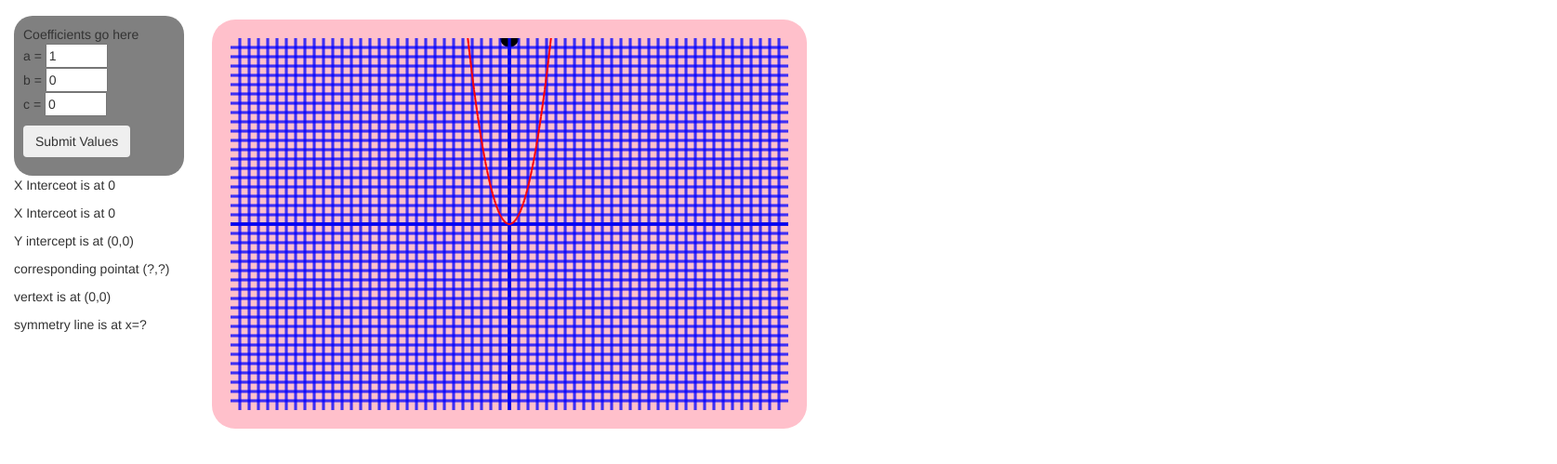
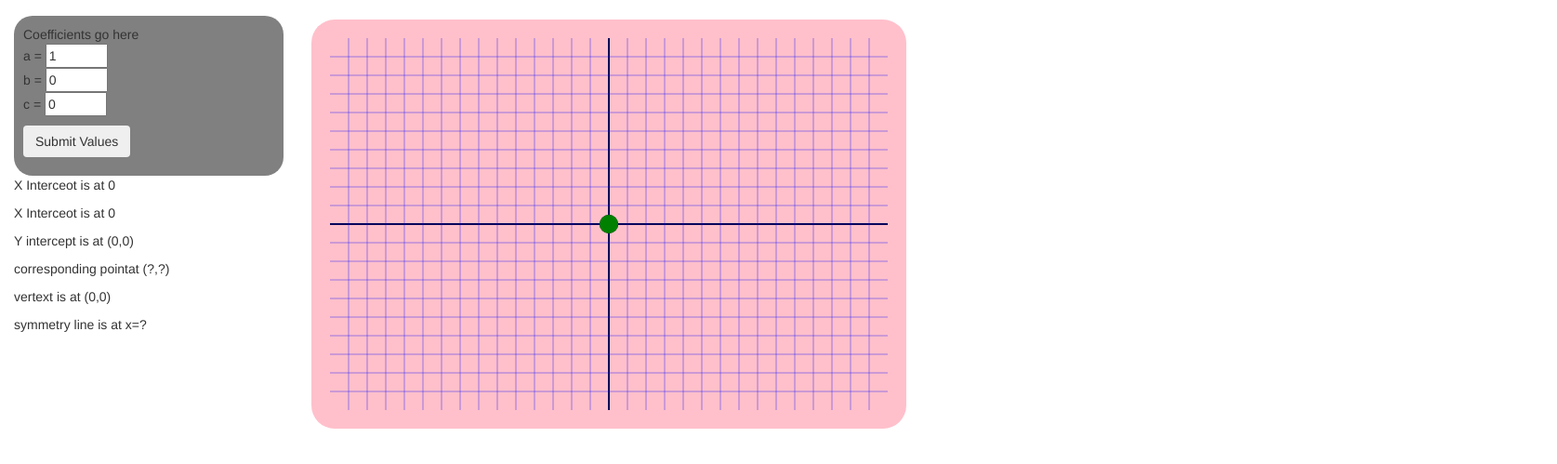
Before and after one commit to Nejat-Ali1/quadGrapher2018, a plain HTML site: page index.html in a window 1280 px wide. Shown: the part 55-554 px from the top of the page at 93% size, 1675 px wide, since content can reach past the window. Drawn offline with nearby package versions, Linux system fonts and the light colour scheme.

Commit message:
Add files via upload
on Friday 2/9/2018

```diff
--- a/index.html
+++ b/index.html
@@ -71,7 +71,7 @@
 <!--    our main body of divs that are responsive (go from in-line to block when screen is small) -->
 <div class="container-fluid">
   <div class="row content">
-    <div class="col-sm-2 sidenav">
+    <div class="col-sm-3 sidenav">
       <div class="coeff">
         <p class="formInfo">Coefficients go here<br>
 
--- a/quadScript.js
+++ b/quadScript.js
@@ -1,5 +1,5 @@
 //Javascript for drawing and calculating quadratics 2017
-var a, b, c, context, w, h, k=10;
+var a, b, c, context, w, h, k=20;
 
 function init() {
   canvas= document.getElementById("mycanvas");
@@ -35,17 +35,25 @@ function results() {
   vX = -(b*1)/(2*a);
   vY = a*Math.pow(vX,2)+b*vX+c*1;
   $("#vertex").text("Vertex is at (" + vX+","+vY+")");
+  ctx.beginPath();
+  ctx.arc(w/2+vX*k,h/2-vY*k,10,0,6.28);
+  ctx.fill();
   $("#y-int").text(" Y intercept is at (0,"+ c +")");
-  ctx.fillstyle="green";
+  ctx.fillStyle="green";
   ctx.beginPath();
-  ctx.arc(w/2+vX,c,10,0,6.28);
+  ctx.arc(w/2,h/2-c*k,10,0,6.28);
+  ctx.fill();
+  Xcp = 2*vX;
+  $("#cp").text ("corr. Pt is at ("+Xcp+","+c+")");
+ctx.beginPath();
+  ctx.arc(E,h/2-c*k,10,0,6.28);
   ctx.fill();
 
 }  // close results()
 
 function graphpaper() {
   // the x and y axis drawn
-  ctx.lineWidth= 3;
+  ctx.lineWidth= 2;
   ctx.beginPath();
   ctx.moveTo(w/2,0);
   ctx.lineTo(w/2,h);
@@ -57,7 +65,7 @@ function graphpaper() {
   ctx.stroke();
 
   // thin line with a 50% opacity using rgba()
-  ctx.strokeStyle="rgba(0,0,255,.5)";
+  ctx.strokeStyle="rgba(0,0,255,.2)";
 
   //using the direct variation constant, k
   //  here are the vertical and horizontal lines
```
